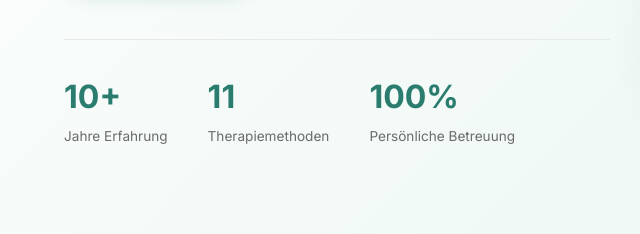
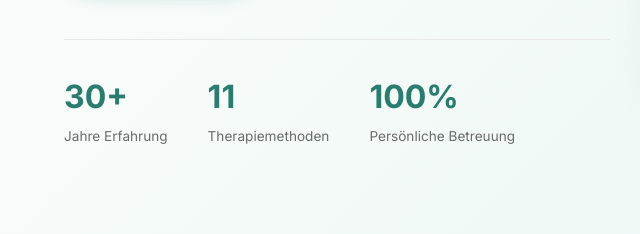
Before and after one commit to CT2W-WebFabrik/physiotherapie-helter-website, a plain HTML site: page index.html in a window 1280 px wide. Shown: the part 566-800 px from the top of the page, 0-640 px from the left. Drawn offline with Linux system fonts and the light colour scheme.

Commit message:
Show 30+ years of experience in hero

```diff
--- a/index.html
+++ b/index.html
@@ -1187,7 +1187,7 @@
                     </div>
                     <div class="hero-stats">
                         <div class="hero-stat">
-                            <strong>10+</strong>
+                            <strong>30+</strong>
                             <p>Jahre Erfahrung</p>
                         </div>
                         <div class="hero-stat">
```
